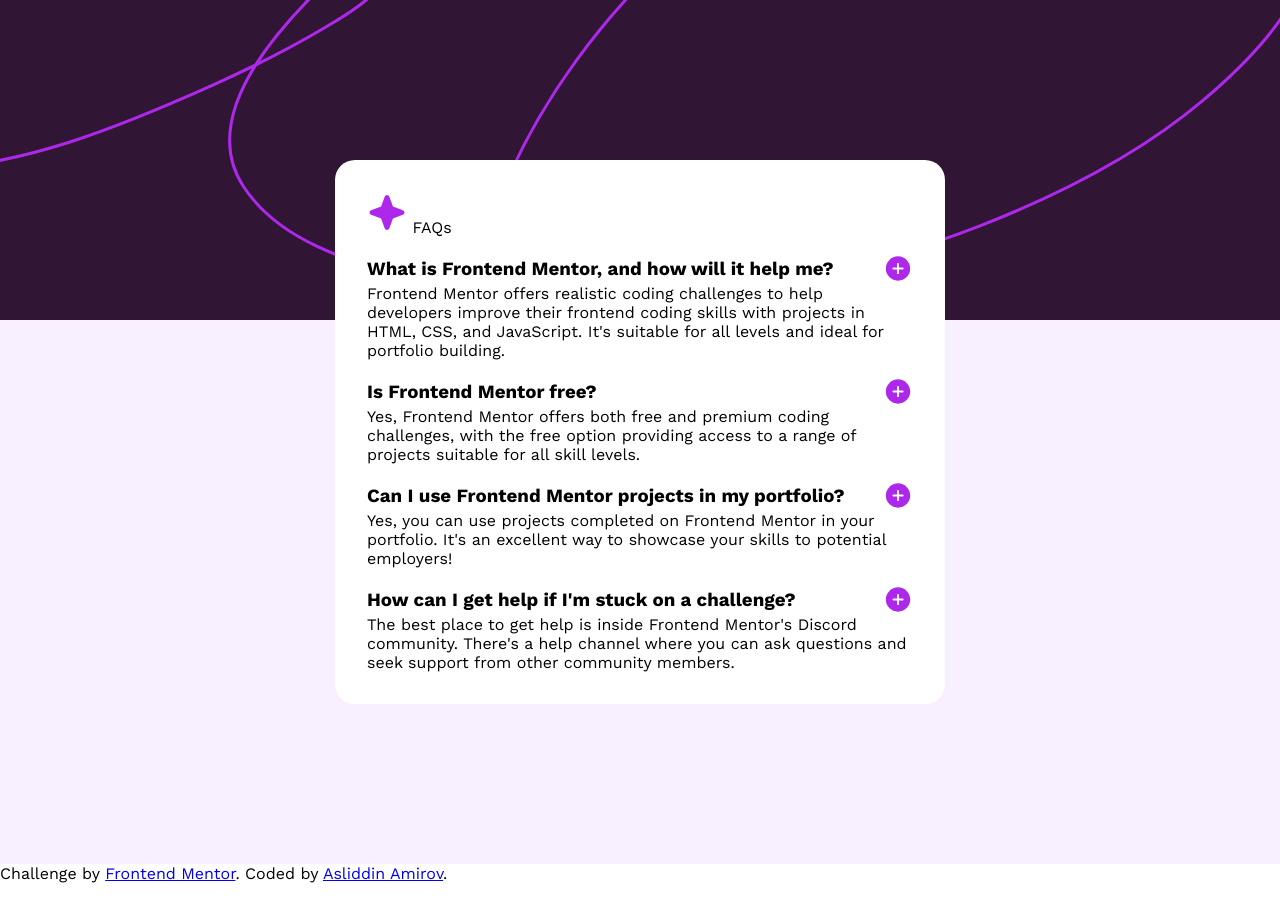
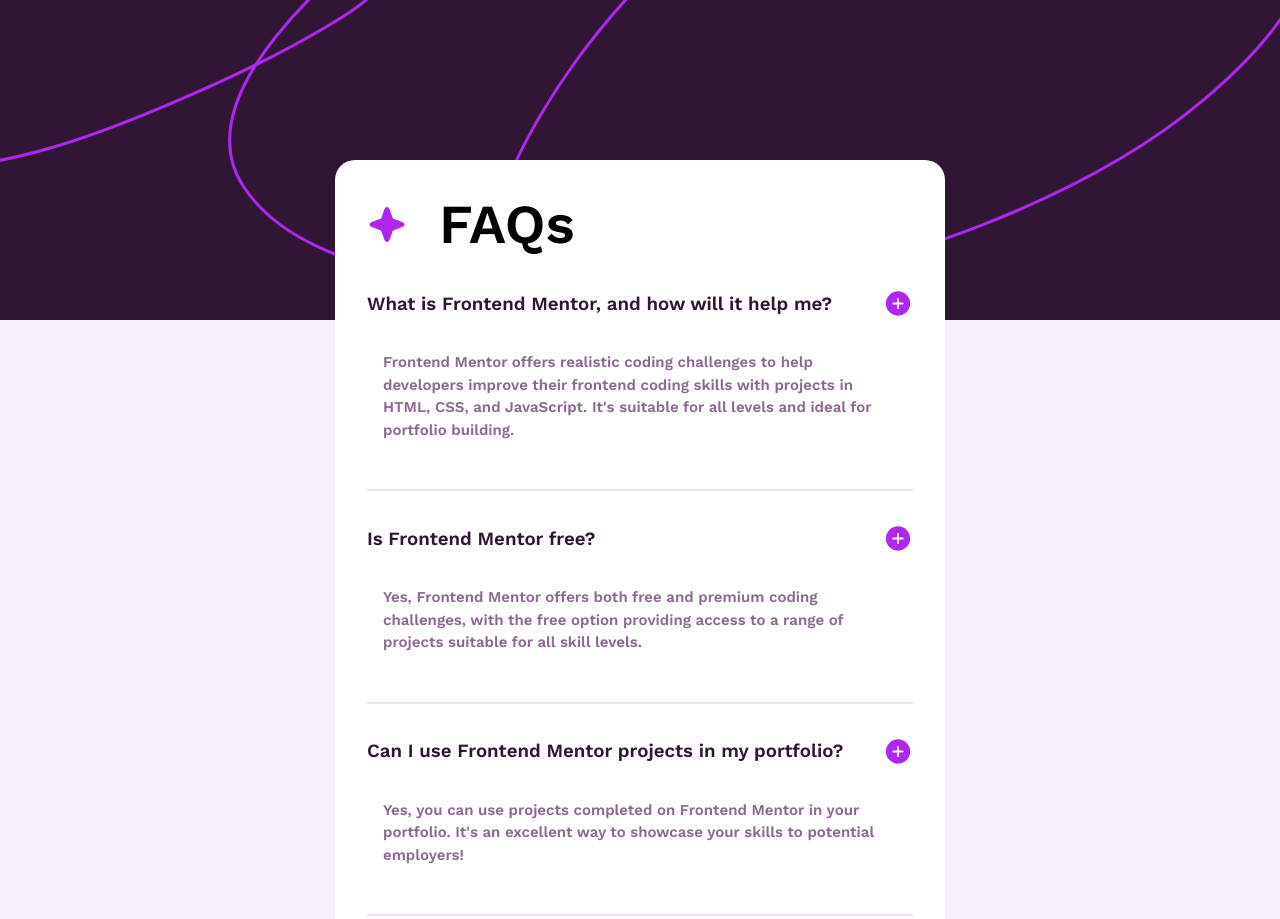
Before and after one commit to asliddinamir/project46-FM, a plain HTML site: page index.html in a window 1280 px wide. Shown: the top 919 px of the page. Before the commit the page ends 883 px from the top, so only its background shows below. Drawn offline with nearby package versions, Linux system fonts and the light colour scheme.

Commit message:
done container

```diff
--- a/index.html
+++ b/index.html
@@ -30,6 +30,7 @@
           coding skills with projects in HTML, CSS, and JavaScript. It's suitable for all levels and ideal for portfolio
           building.</p>
       </div>
+      <hr class="hr">
 
       <div class="accordion">
         <div class="questionDiv">
@@ -39,6 +40,8 @@
         <p class="answer">Yes, Frontend Mentor offers both free and premium coding challenges, with the free option
           providing access to a range of projects suitable for all skill levels.</p>
       </div>
+      <hr class="hr">
+
 
       <div class="accordion">
         <div class="questionDiv">
@@ -48,6 +51,8 @@
         <p class="answer">Yes, you can use projects completed on Frontend Mentor in your portfolio. It's an excellent
           way to showcase your skills to potential employers!</p>
       </div>
+      <hr class="hr">
+
 
       <div class="accordion">
         <div class="questionDiv">
--- a/style.css
+++ b/style.css
@@ -46,8 +46,43 @@ body {
     gap: 1rem;
 }
 
+.header {
+    display: flex;
+    align-items: center;
+    gap: 2rem;
+}
+
+.header span {
+    font-size: 55px;
+    font-weight: 600;
+}
+
 .questionDiv {
     display: flex;
     align-items: center;
     justify-content: space-between;
+    cursor: pointer;
+    margin-top: 1rem;
 }
+
+.questionDiv:hover .question {
+    color: #ad28eb;
+}
+
+.question {
+    font-size: 18.7px;
+    color: #2f1533;
+    font-weight: 600;
+}
+
+.answer {
+    font-size: 15px;
+    color: var(--Grayish-purple);
+    line-height: 1.5;
+    font-weight: 600;
+    margin: 2rem 1rem;
+}
+
+.hr {
+    border: .5px solid hsl(277, 45%, 92%);
+}
```
